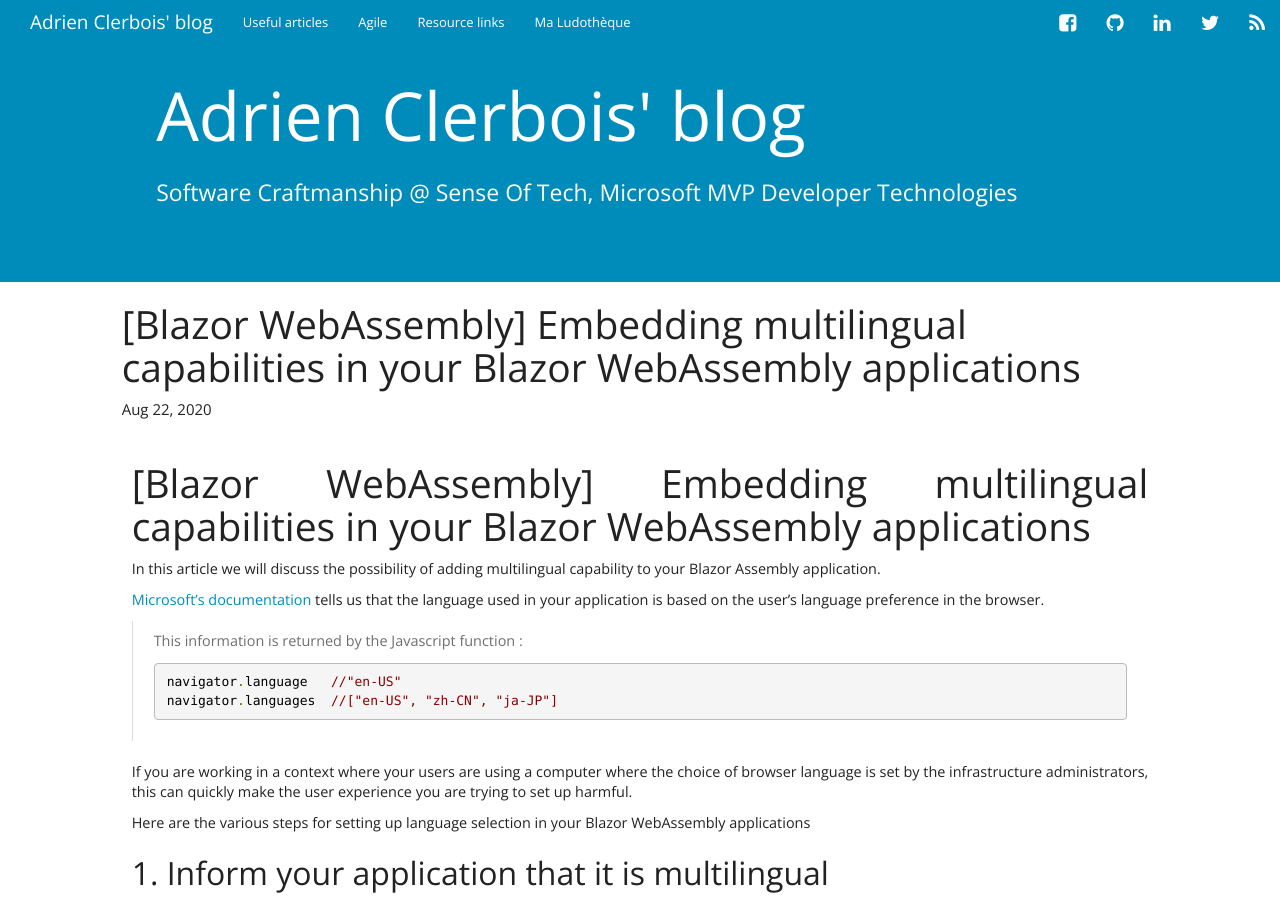
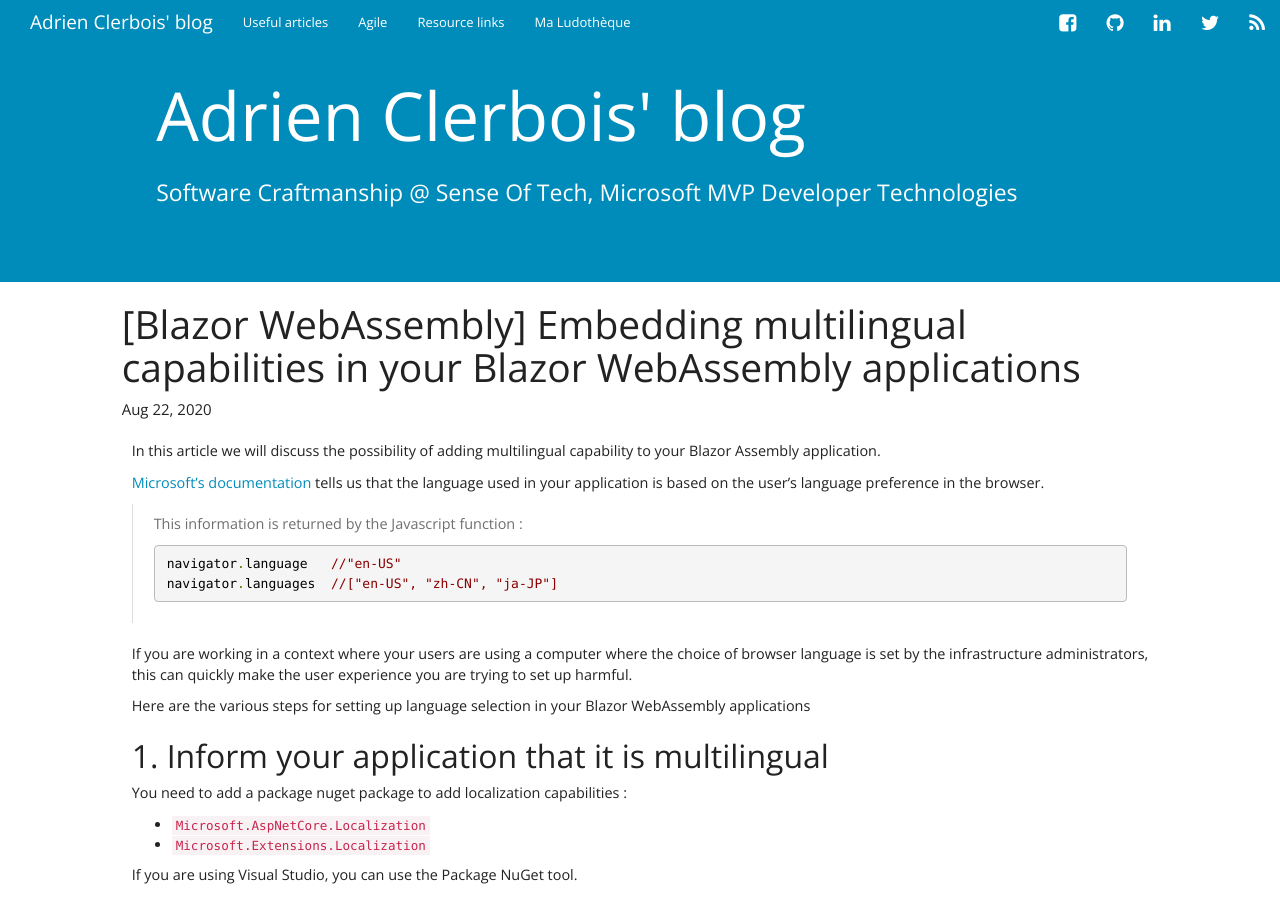
Before and after one commit to AClerbois/aclerbois.github.io, a Jekyll site: the page built from _posts/2020-08-22-Blazor webassembly localization.markdown, in a window 1280 px wide and 900 px high. Built offline with Jekyll 4.4.1, drawn with Linux system fonts in a browser that asks for light colours; nearby versions of some CDN libraries; comment, search, counter and statistics services are not loaded.

Commit message:
Remove second title

```diff
--- a/_posts/2020-08-22-Blazor webassembly localization.markdown
+++ b/_posts/2020-08-22-Blazor webassembly localization.markdown
@@ -8,7 +8,6 @@ github_repo_username: aclerbois
 github_repo : aclerbois
 comments: true
 ---
-# [Blazor WebAssembly] Embedding multilingual capabilities in your Blazor WebAssembly applications
 
 In this article we will discuss the possibility of adding multilingual capability to your Blazor Assembly application.
 
```
